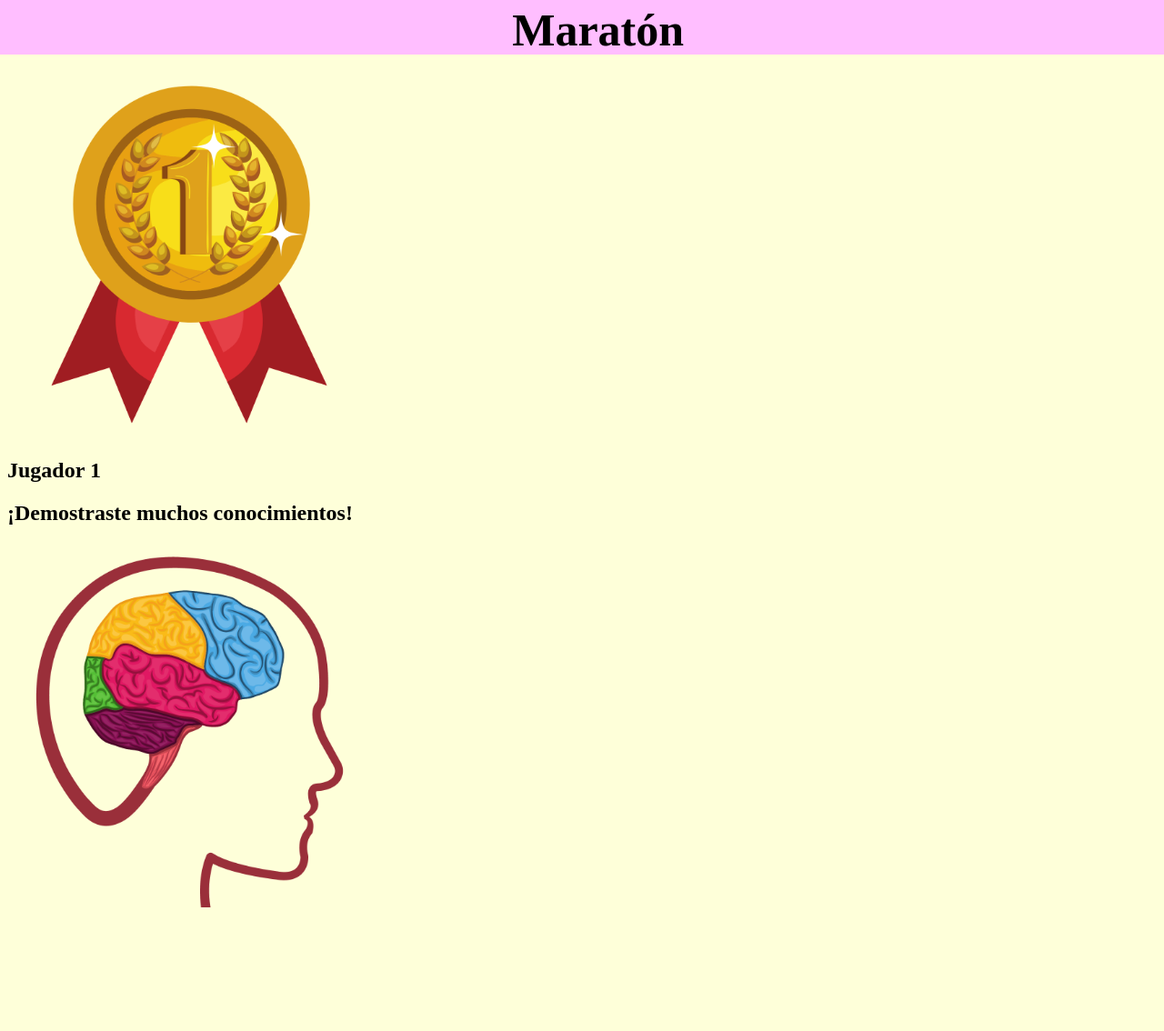
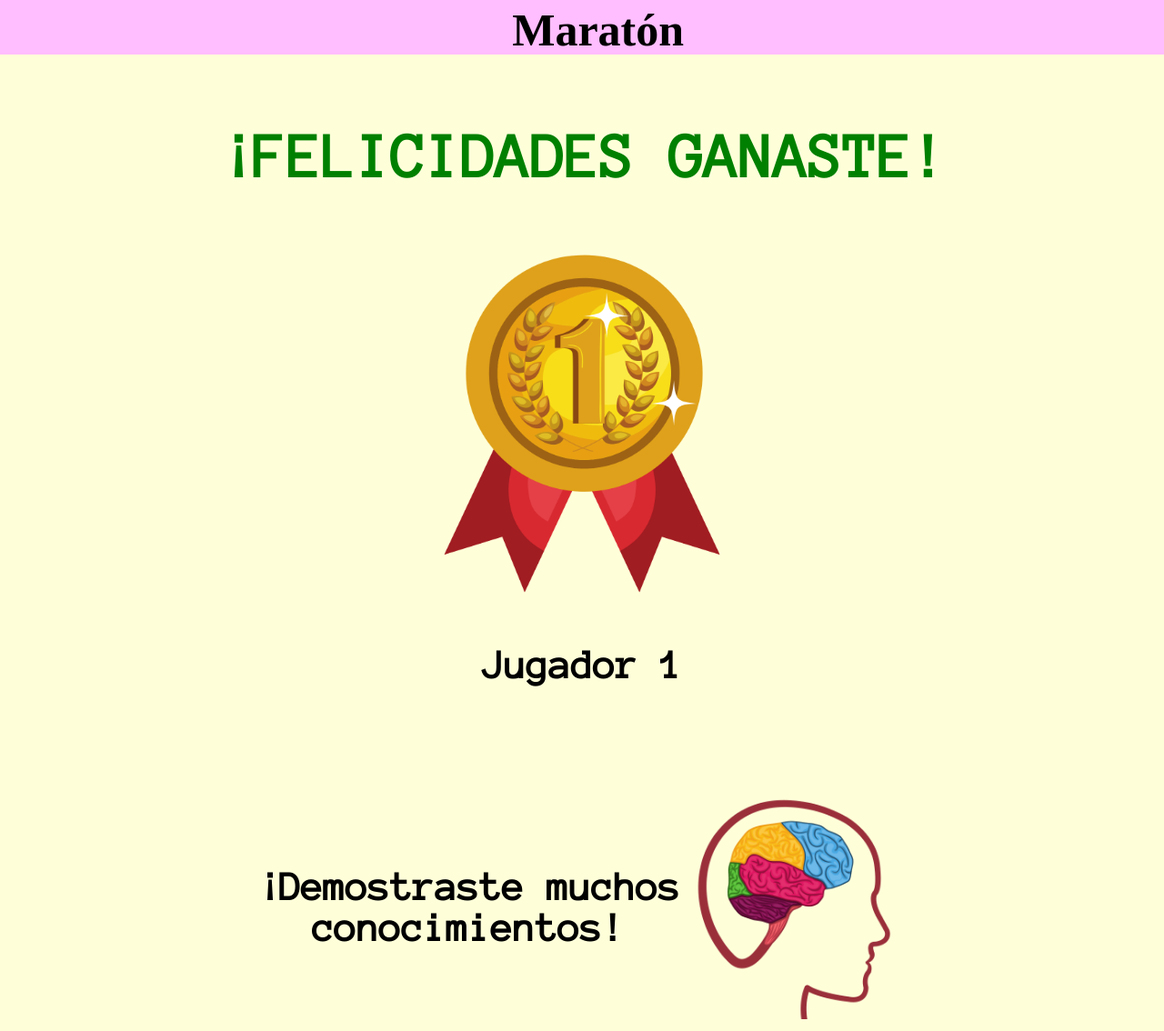
Before and after one commit to Luillilol/Interprepas, a PHP site: page /templates/ganar.html in a window 1280 px wide. Shown: the whole page at 91% size. Before the commit the page ends 998 px from the top, so only its background shows below. Run offline with PHP 8.4, Linux system fonts and the light colour scheme.

Commit message:
FEAT: Vista Ganar

```diff
--- a/statics/styles/ganar.css
+++ b/statics/styles/ganar.css
@@ -10,8 +10,15 @@
     --orange: #FFBC3A;
     --fondo: #FEFFD9;
 }
+@font-face {
+    font-family: anymice;
+    src: url("../fonts/any.ttf");
+}
 body{
     background-color: var(--fondo);
+}
+h1{
+    font-size: 70px;
 }
 #fondoTitulo{
     position: absolute;
@@ -30,3 +37,30 @@
     text-align: center;
     left: 44%;
 }
+#ganaste{
+    display: inline;
+    color: green;
+    padding: 0px;
+}
+#Seccion1{
+    font-family: anymice;
+    display: flex;
+    flex-direction: column;
+    top: 80px;
+    margin: 80px;
+    border:40px;
+    align-items: center;
+    font-size: 30px;
+}
+#Seccion2{
+    font-family: anymice;
+    display: flex;
+    flex-direction: row;
+    font-size: 30px;
+    align-items: center;
+    text-align:center;
+    width: 100%;
+    right: 30%;
+    justify-content: center;
+    justify-items: center;
+}
--- a/templates/ganar.html
+++ b/templates/ganar.html
@@ -15,13 +15,18 @@
 </head>
 <body>
     <div id="fondoTitulo" class=""><h1 id="titulo">Maratón</h1></div>
-    <section></section>
-        <div><h1>¡FELICIDADES GANASTE!</h1></div>
+    <section>
+        <div id="Seccion1">
+            <div id="ganaste"><h1>¡FELICIDADES GANASTE!</h1></div>
 
-        <div> <img src="../statics/img/medalla.png" alt="medalla" width="400"></div>
-        <div id="jugador"><h2>Jugador 1</h2></div>
-        <div><h2>¡Demostraste muchos conocimientos!</h2></div>
-        <div id="cerebro"> <img src="../statics/img/cerebro.png" alt="medalla" width="400"></div>
+            <div> <img src="../statics/img/medalla.png" alt="medalla" width="400"></div>
+            <div id="jugador"><h2>Jugador 1</h2></div>
+        </div>
+        <div id="Seccion2">
+            <div ><h2 id="Mensaje"> ¡Demostraste muchos <br>conocimientos!</h2></div>
+            <div id="cerebro"> <img src="../statics/img/cerebro.png" alt="cerebro" width="250"></div>
+        </div>
+
 
     </section>
 </body>
```
Also changed, not shown: statics/styles/instrucciones.css (+5 -4 lines).
